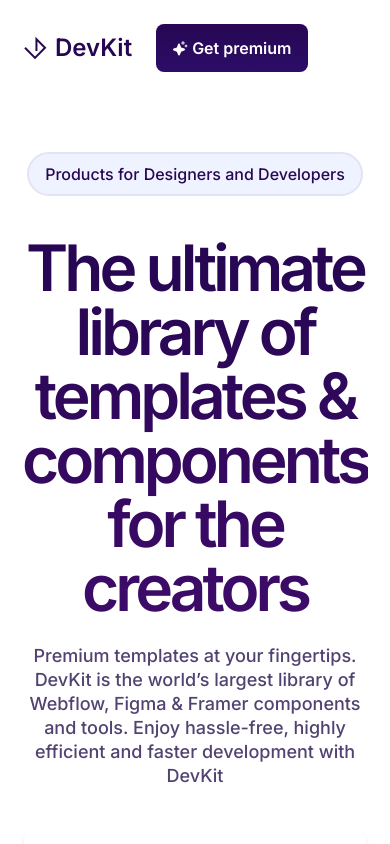
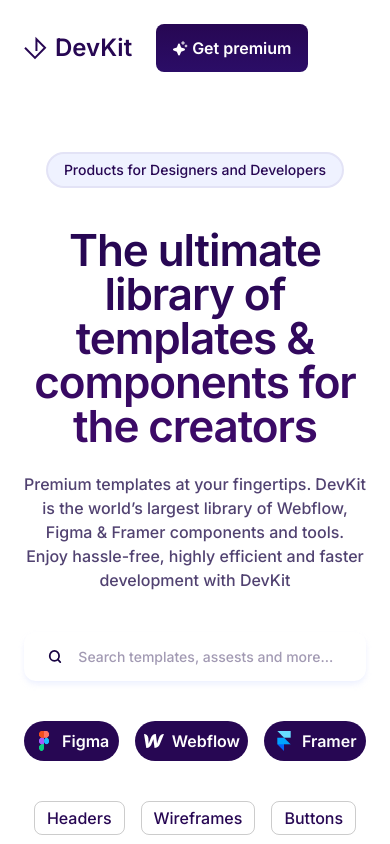
Before and after one commit to AJ1732/devkit, a React (Vite) app: page / in a window 390 px wide. Shown: the top 844 px of the page. Built offline with nearby package versions, Linux system fonts and the light colour scheme.

Commit message:
chore: make responsive

```diff
--- a/src/components/Navbar/index.tsx
+++ b/src/components/Navbar/index.tsx
@@ -7,7 +7,7 @@
 
   return (
     <header className="full-width px-6 md:px-10">
-      <nav className="flex size-full items-center justify-between pb-4 pt-6">
+      <nav className="flex size-full items-center justify-between pb-4 pt-6 max-w-[90rem] mx-auto">
         <div className="flex items-center justify-center gap-6 font-semibold">
           <div className="flex items-center justify-center gap-2">
             <img src={logo} alt="" />
@@ -22,13 +22,13 @@
 
         <ul className="text-primary-500 flex items-center justify-center gap-4 *:px-4 *:font-medium max-lg:hidden">
           {navlinks.map((navlink) => (
-            <li>{navlink}</li>
+            <li key={navlink}>{navlink}</li>
           ))}
         </ul>
 
         <div className="flex items-center justify-center gap-3 max-lg:hidden">
           <Button>Login</Button>
-          <Button className="shadow-md">Sign Up</Button>
+          <Button className="shadow-md shadow-tint-200">Sign Up</Button>
         </div>
       </nav>
     </header>
--- a/src/sections/CardSection/index.tsx
+++ b/src/sections/CardSection/index.tsx
@@ -3,10 +3,10 @@
 
 const CardSection = () => {
   return (
-    <section className="w-fit rounded-[2.25rem] bg-[#F3F6FF] p-6 mb-16">
+    <section className="mb-16 w-fit rounded-[2.25rem] bg-[#F3F6FF] p-6">
       <div className="flex w-fit flex-wrap items-center justify-center gap-6">
-        {cards.map((item) => (
-          <Card {...item} />
+        {cards.map((item, i) => (
+          <Card key={i} {...item} />
         ))}
       </div>
     </section>
--- a/src/sections/HeadlineSection/index.tsx
+++ b/src/sections/HeadlineSection/index.tsx
@@ -4,24 +4,24 @@
   return (
     <section className="pt-16">
       <div className="flex flex-col items-center justify-center gap-10 text-center">
-        <div className="border-tint-200 bg-tint-300 flex w-fit items-center justify-center rounded-full border-2 px-4 py-2">
-          <span className="font-medium">
+        <div className="flex w-fit items-center justify-center rounded-full border-2 border-tint-200 bg-tint-300 px-4 py-1.5 sm:py-2">
+          <span className="font-medium max-md:text-sm">
             Products for Designers and Developers
           </span>
         </div>
 
         <div className="flex flex-col items-center justify-center gap-6">
-          <h1 className="from-primary-500 max-w-[43rem] bg-gradient-to-b from-[10.16%] to-[#3C0A67] to-[91.41%] bg-clip-text text-[4rem] font-semibold leading-[4rem] tracking-[-0.25rem] text-transparent">
+          <h1 className="max-w-[43rem] bg-gradient-to-b from-primary-500 from-[10.16%] to-[#3C0A67] to-[91.41%] bg-clip-text text-[4rem] font-semibold leading-[4rem] tracking-[-0.25rem] text-transparent max-md:text-5xl max-sm:text-[2.75rem] max-sm:tracking-tight">
             The ultimate library of templates & components for the creators
           </h1>
-          <p className="text-fade-200 max-w-[61rem] text-lg font-medium leading-6">
+          <p className="max-w-[61rem] font-medium leading-6 text-fade-200 md:text-lg">
             Premium templates at your fingertips. DevKit is the world’s largest
             library of Webflow, Figma & Framer components and tools. Enjoy
             hassle-free, highly efficient and faster development with DevKit
           </p>
         </div>
 
-        <div className="flex w-full max-w-lg items-center justify-center gap-4 rounded-xl px-6 py-4 shadow-md">
+        <div className="flex w-full max-w-lg items-center justify-center gap-4 rounded-xl px-6 py-4 shadow-md shadow-tint-300">
           <label htmlFor="search">
             <img src={search} alt="Search Icon" />
           </label>
@@ -31,7 +31,7 @@
             name="Search"
             id="search"
             placeholder="Search templates, assests and more..."
-            className="placeholder:text-[rgba(23, 3, 66, 0.40)] size-full bg-transparent font-medium leading-6 outline-none"
+            className="size-full bg-transparent text-sm font-medium leading-6 outline-none placeholder:text-[rgba(23,_3,_66,_0.40)]"
           />
         </div>
       </div>
--- a/tailwind.config.js
+++ b/tailwind.config.js
@@ -19,6 +19,7 @@
           200: "rgba(23, 3, 66, 0.75)",
         },
       },
+      // boxShadowColor
     },
   },
   plugins: [],
```
